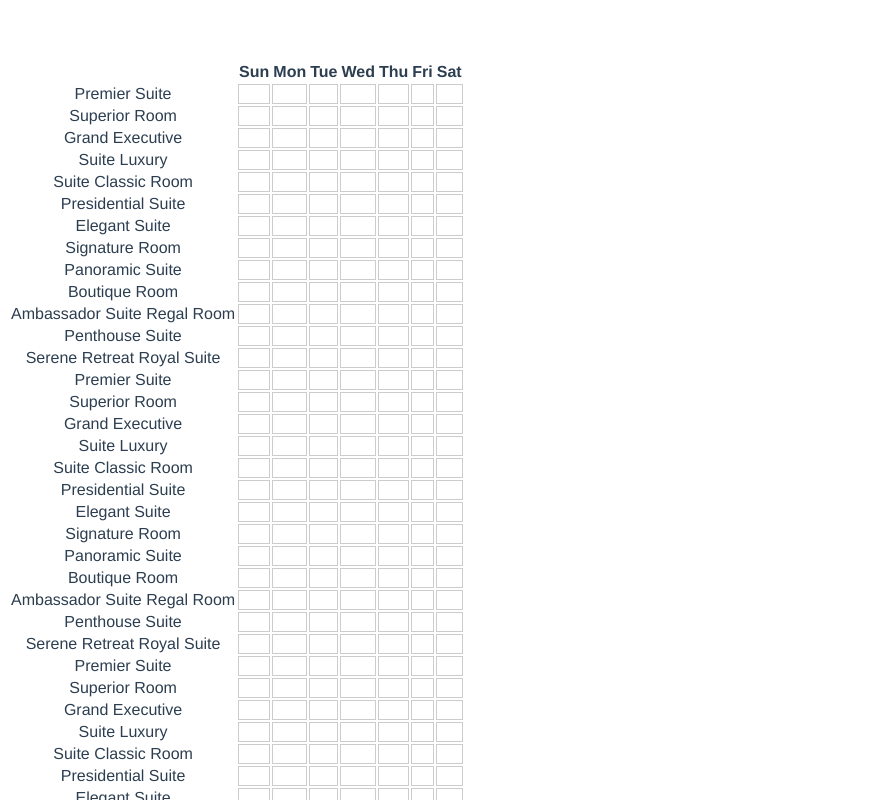
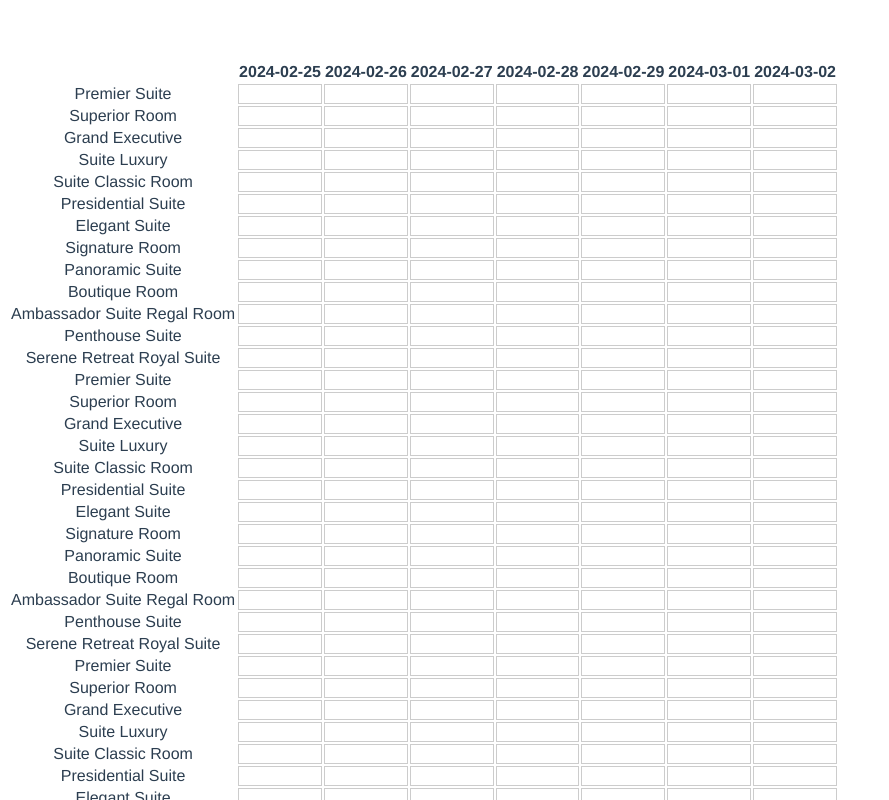
Before and after one commit to Vira-V/hotel_booking_calendar, a Vue app: page / in a window 1280 px wide. Shown: the top 800 px of the page, without its empty margins (0-889 px from the left). Built offline with nearby package versions, Linux system fonts and the light colour scheme.

Commit message:
changed days of week into data

```diff
--- a/src/components/BookingCalendar.vue
+++ b/src/components/BookingCalendar.vue
@@ -4,14 +4,14 @@
       <thead>
         <tr>
           <th></th>
-          <th v-for="day in daysOfWeek" :key="day">{{ day }}</th>
+          <th v-for="date in dates" :key="date">{{ date }}</th>
         </tr>
       </thead>
       <tbody>
         <tr v-for="apartment in apartments" :key="apartment.id">
           <td>{{ apartment.roomDetails.name }}</td>
-          <td v-for="day in daysOfWeek" :key="day" class="reservation-cell">
-            <div v-for="reservation in getReservationsForDay(apartment.id, day)" :key="reservation.id" class="reservation" :style="calculateReservationStyle(reservation)">
+          <td v-for="date in dates" :key="date" class="reservation-cell">
+            <div v-for="reservation in getReservationsForDay(apartment.id, date)" :key="reservation.id" class="reservation" :style="calculateReservationStyle(reservation)">
               {{ reservation.roomDetails.name }}
             </div>
           </td>
@@ -29,24 +29,34 @@ export default {
     apartments() {
       return reservationData;
     },
-    daysOfWeek() {
-      return ['Sun', 'Mon', 'Tue', 'Wed', 'Thu', 'Fri', 'Sat'];
+    dates() {
+      const today = new Date();
+      const startOfWeek = new Date(today);
+      startOfWeek.setDate(today.getDate() - today.getDay());
+
+      const dates = [];
+      for (let i = 0; i < 7; i++) {
+        const date = new Date(startOfWeek);
+        date.setDate(startOfWeek.getDate() + i);
+        dates.push(date.toISOString().slice(0, 10));
+      }
+      return dates;
     }
   },
   methods: {
-    getReservationsForDay(apartmentId, day) {
+    getReservationsForDay(apartmentId, date) {
       const reservations = [];
       return reservations.filter(reservation => {
         const start = new Date(reservation.start);
-        const end = new Date(reservation.end);
-        return start <= day && day <= end;
+        // const end = new Date(reservation.end);
+        return start.toLocaleDateString('en-US') === date;
       });
     },
     calculateReservationStyle(reservation) {
       const start = new Date(reservation.start);
       const end = new Date(reservation.end);
       const durationInDays = (end - start) / (1000 * 60 * 60 * 24) + 1;
-      const dayIndex = this.daysOfWeek.indexOf(start.toLocaleDateString('en-US', { weekday: 'short' }));
+      const dayIndex = this.dates.indexOf(start.toLocaleDateString('en-US'));
 
       return {
         width: `${durationInDays * 100}%`,
```
Also changed, not shown: src/components/bookings.json.
